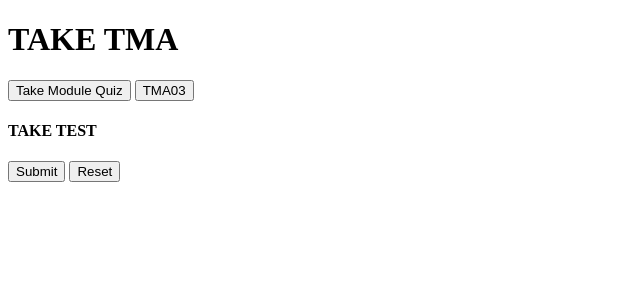
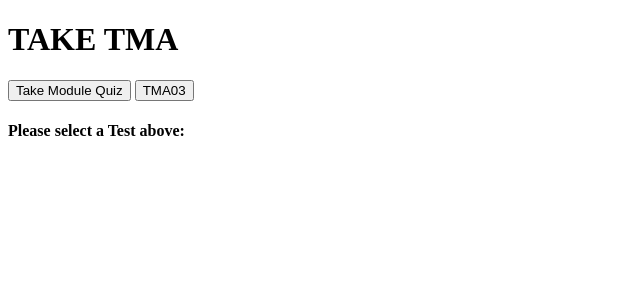
Before and after one commit to interfacethegreatest/quizproject, a Django app: page /catalog/takeTMA/ in a window 1280 px wide. Shown: the top 300 px of the page, without its empty margins (0-640 px from the left). Run offline with Django 4.2, Linux system fonts and the light colour scheme.

Commit message:
Add files via upload

```diff
--- a/testQuizFolder/localquiz/catalog/templates/takeTMA.html
+++ b/testQuizFolder/localquiz/catalog/templates/takeTMA.html
@@ -6,13 +6,34 @@
   <title>Document</title>
 </head>
 <body>
+<script>
+  // JavaScript code here
+  window.addEventListener('load', function() {
+    // Get references to the buttons
+    var button1 = document.getElementById('submitButton');
+    var button2 = document.getElementById('resetButton');
+    var helpText = document.getElementById('userHelp');
+
+    // Set the buttons to be hidden
+    button1.style.display = 'none';
+    button2.style.display = 'none';
+    helpText.style.display = 'none';
+  });
+</script>
+
 <h1>TAKE TMA</h1>
 <button>Take Module Quiz</button>
-    <button onclick="location.href='{% url 'tma03' %}'">TMA03</button>
+<button onclick="location.href='{% url 'tma03' %}'; showSubmitAndReset()" class="takeTestButton">TMA03</button>
+<h4 id='userHelp2'>Please select a Test above:</h4>
 
-    <h4 id='neatdata'>TAKE TEST</h4>
+<p id ='userHelp'> Please answer each question:</p>
+
 
 {% if data %}
+<script>
+  var helpText2 = document.getElementById('userHelp2');
+  helpText2.style.display = 'none';
+</script>
 {% for question_num, question_data in data.items %}
   <form id="quizForm{{ question_num }}">
     <h3>Question {{ question_num }}:</h3>
@@ -30,13 +51,18 @@
         </li>
       {% endfor %}
     </ul>
+    <h4 id="answer{{ question_num }}"></h4>
   </form>
 {% endfor %}
+<button type="button" onclick="checkAnswers()" id="submitButton">Submit</button>
+<button onclick="location.href='{% url 'tma03' %}'" id="resetButton">Reset</button>
 {% endif %}
 
-    <button type="button" onclick="checkAnswers()" name="submitButton">Submit</button>
-    <button onclick="location.href='{% url 'tma03' %}'">Reset</button>
+<button type="button" onclick="checkAnswers()" id="submitButton">Submit</button>
+<button onclick="location.href='{% url 'tma03' %}'" id="resetButton">Reset</button>
 <h1 id="finalMarking"></h1>
+<br>
+<br>
 
 <script>
   function checkLabelsChecked() {
@@ -61,8 +87,6 @@
     return true;
   }
 
-
-
   function disableLabels() {
     var forms = document.getElementsByTagName("form");
 
@@ -75,7 +99,6 @@ function disableLabels() {
       }
     }
   }
-
 
   function resetLabels() {
     var forms = document.getElementsByTagName("form");
@@ -92,26 +115,40 @@ function disableLabels() {
 
   function checkAnswers() {
     var resultChecked = checkLabelsChecked();
-            if (resultChecked === true){
-                disableLabels()
+
+    if (resultChecked === true) {
+      disableLabels();
+
       var forms = document.getElementsByTagName("form");
       var correctCount = 0;
 
       for (var i = 0; i < forms.length; i++) {
         var labels = forms[i].getElementsByTagName("label");
+        var trueText = "";
 
         for (var j = 0; j < labels.length; j++) {
           var radioInput = labels[j].querySelector("input[type='radio']");
           if (radioInput.checked && radioInput.value === "true") {
             correctCount++;
+            trueText = labels[j].textContent;
+            break;
+          }
         }
 
+        var h4Element = document.getElementById("answer" + (i + 1));
+        if (trueText !== "") {
+          h4Element.textContent = "Correct," + trueText;
+          h4Element.style.color ="Green";
+        } else {
+          h4Element.textContent = "Wrong," + trueText;
+          h4Element.style.color ="Red";
         }
       }
+      correctCount++;
       if (correctCount >= forms.length * 0.75) {
-                document.getElementById("finalMarking").innerHTML = correctCount.toString()+ "PASS! Reset to Try again";
-                } else{
-                    document.getElementById("finalMarking").innerHTML = correctCount.toString()+ "Fail! Reset to Try again!";
+        document.getElementById("finalMarking").innerHTML = correctCount.toString() + " PASS! Reset to Try again";
+      } else {
+        document.getElementById("finalMarking").innerHTML = correctCount.toString() + " Fail! Reset to Try again!";
       }
 
     } else {
@@ -125,14 +162,3 @@ function disableLabels() {
 <br>
 </body>
 </html>
-
-<!-- lock results in place on submit,
-    check all results have been entered, produce text to nofity user if otherwise and reset all answers
-hide buttons before tma button clicked
-COMPLETED
-CHECK QUIZ WORKS
-Hide submit and reset buttons before tma03 button is pressed.
-Inform user of the correct answer for each question.
-style webpage
-add tma02, tma05
-double check tma03 in correct in txt file, check err website-->
```
Lines whose indentation alone changed are shown as unchanged.
